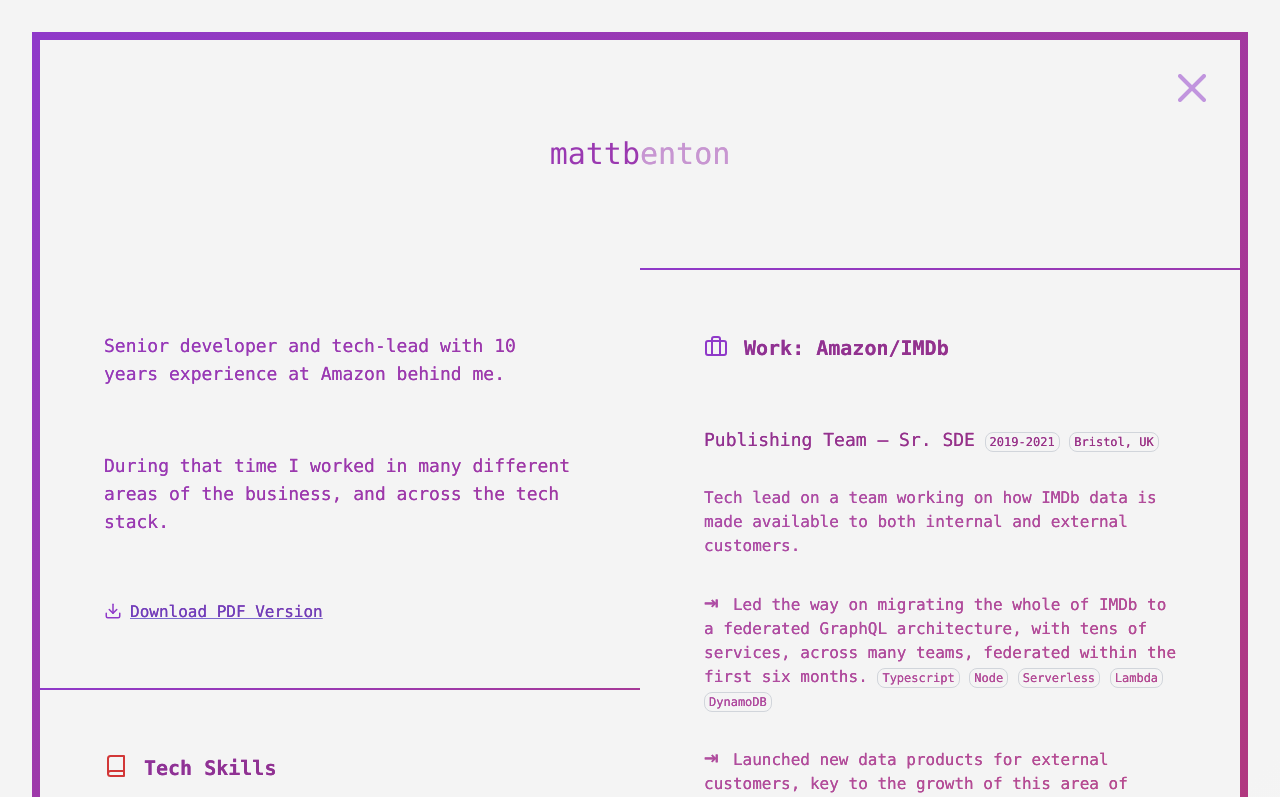
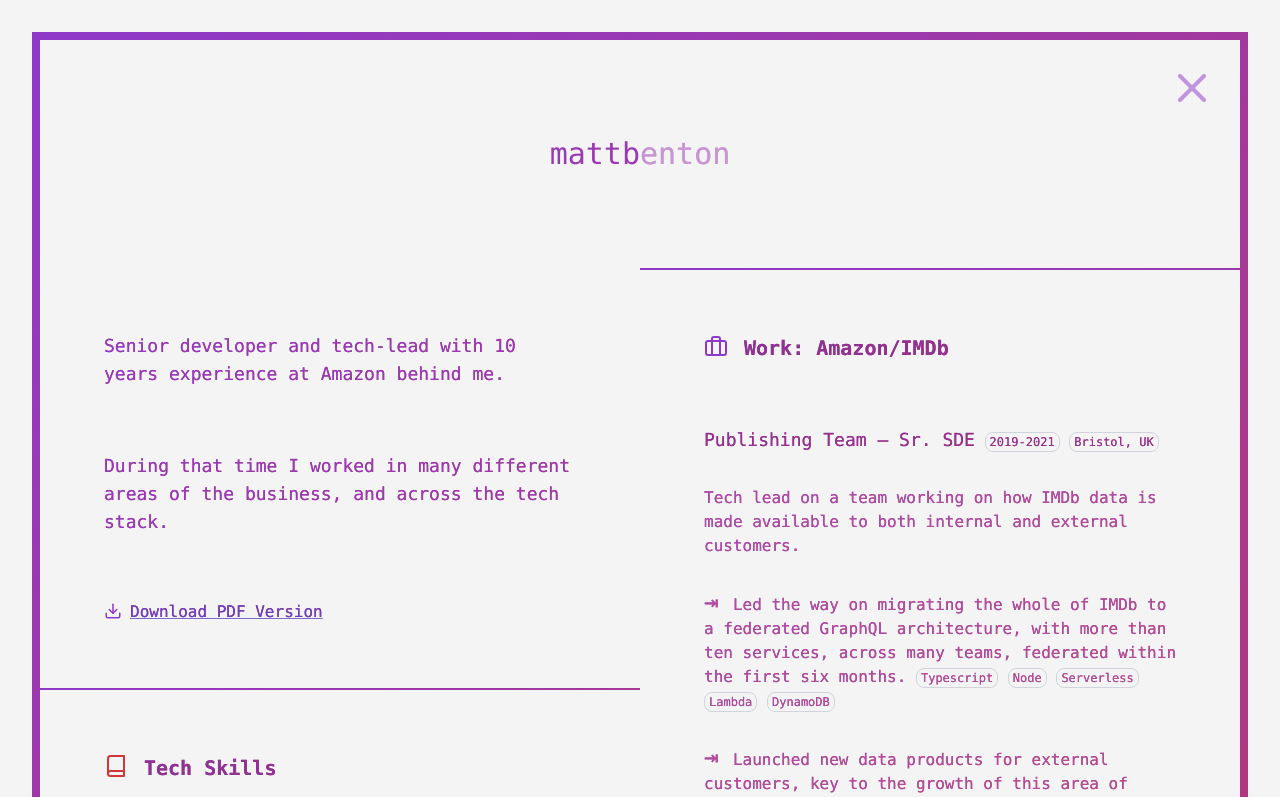
Before and after one commit to mjwbenton/mattb.tech, a Next.js app in the folder website/: page /cv in a window 1280 px wide. Shown: the top 797 px of the page. Built offline with nearby package versions, Linux system fonts and the light colour scheme.

Commit message:
Change tens to 'more than ten'

```diff
--- a/website/pages/cv.tsx
+++ b/website/pages/cv.tsx
@@ -45,8 +45,8 @@ export default function CV() {
           <List>
             <Item>
               Led the way on migrating the whole of IMDb to a federated GraphQL
-              architecture, with tens of services, across many teams, federated
-              within the first six months.
+              architecture, with more than ten services, across many teams,
+              federated within the first six months.
               <DetailPill>Typescript</DetailPill>
               <DetailPill>Node</DetailPill>
               <DetailPill>Serverless</DetailPill>
```
